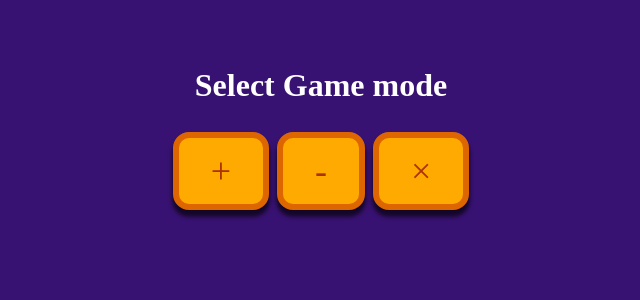
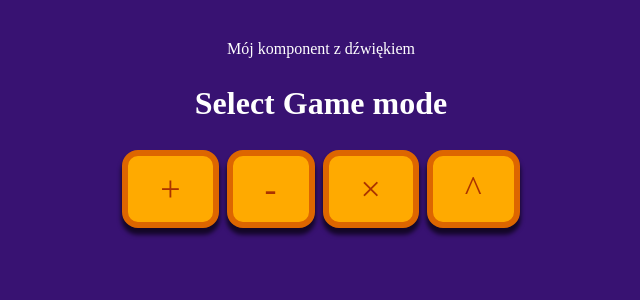
Before and after one commit to Giepper/cetus_academy, a React (Vite) app: page / in a window 1280 px wide. Shown: the top 300 px of the page, without its empty margins (319-959 px from the left). Built offline with nearby package versions, Linux system fonts and the light colour scheme; no server answers; a web font is replaced by a local one.

Commit message:
Update App.jsx

```diff
--- a/src/App.jsx
+++ b/src/App.jsx
@@ -1,8 +1,9 @@
 import "./App.css";
 
 // import { useState } from "react";
-import { useState } from "react";
+import { useState, useEffect } from "react";
 import { Addition } from "./components/Addition";
+import { Howl } from 'howler';
 // import { SelectMode } from "./components/SelectMode";
 
 function App() {
@@ -10,6 +11,22 @@ function App() {
   const [selectMode, setSelectMode] = useState(null);
   const [selectDifficulty, setSelectDifficulty] = useState(null);
   const [shouldComponentShown, setShouldComponentShown] = useState(true);
+  const MyComponent = () => {
+    useEffect(() => {
+      const sound = new Howl({
+        src: ['./src/assets/nerdd.mp3'],
+        loop: true,
+      });
+
+      sound.play();
+
+      return () => {
+        sound.unload();
+      };
+    }, []);
+
+    return <div>Mój komponent z dźwiękiem</div>;
+  };
 
   function handlerSelectOperation(e) {
     setSelectMode(e.target.value);
@@ -22,6 +39,7 @@ function App() {
   }
   return (
     <>
+    <MyComponent></MyComponent>
       {shouldComponentShown && (
         <section className="select-mode-container">
           <div className="select-operation select-mode-el">
@@ -47,6 +65,13 @@ function App() {
                 onClick={handlerSelectOperation}
               >
                 ×
+              </button>
+              <button
+                className="select-operation-btn power-btn"
+                value={3}
+                onClick={handlerSelectOperation}
+              >
+                ^
               </button>
               {/* <button className="select-operation-btn division-btn">/</button> */}
             </div>
```
